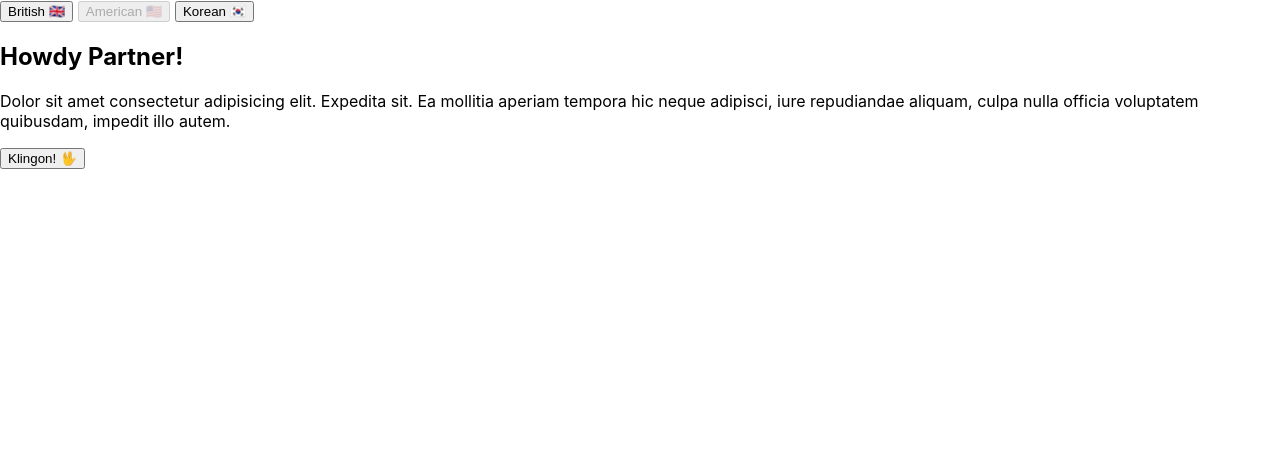
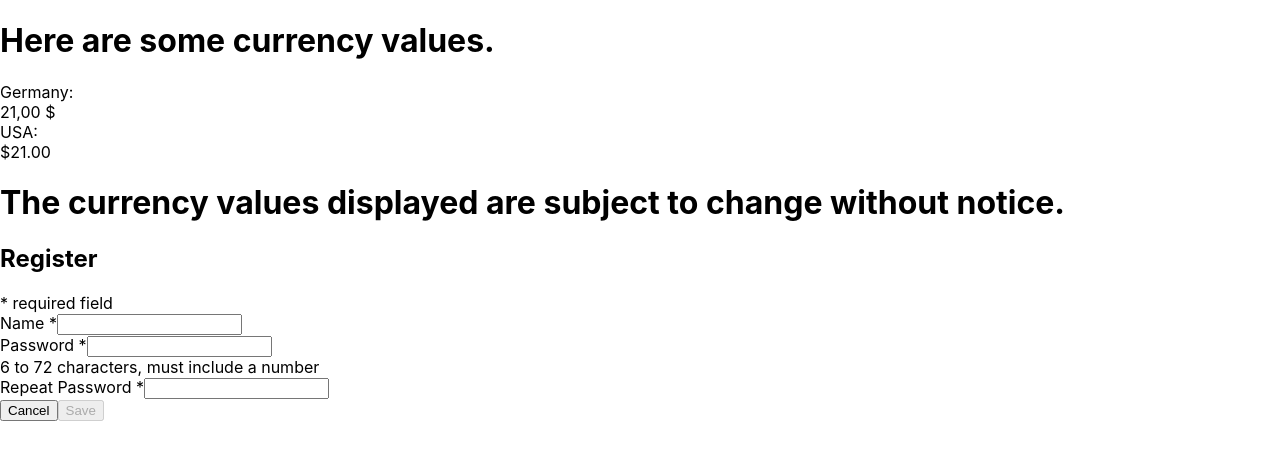
Before and after one commit to JKDev117/react-playground, a React (Create React App) app: page / in a window 1280 px wide. Shown: the top 460 px of the page. Built offline with nearby package versions, Linux system fonts and the light colour scheme.

Commit message:
commit for 14.17

```diff
--- a/src/index.js
+++ b/src/index.js
@@ -1,7 +1,7 @@
 import React from 'react';
 import ReactDOM from 'react-dom';
-//import App from './playingwithdanger/App'; //14.14
-//import App from './App'; //comment this out for 14.14
+import App from './playingwithdanger/App'; //14.17
+//import App from './App'; //comment this out for 14.14 & above
 //import App from './paltrows-power-toes/App'; //14.14 //comment this out for 14.15 & above
 import './index.css';
 import HelloWorld from './state-drills/HelloWorld';
@@ -14,17 +14,15 @@ import RegistrationForm from './registrationForm/registrationForm'; //14.17
 
 ReactDOM.render (
         <>
+            {/* 14.17 */}
+            <App />
 
-            {/* 14.17
-            <App />
-            */}
+            {/* 14.17  */}
+            <RegistrationForm />
 
-            {/* 14.17
-            <RegistrationForm />
-            */}
 
             {/* 14.15 //Comment this out for 14.17 */}
-            <AppLang />
+            {/* <AppLang /> */}
 
             {/* //14.14
             <BrowserRouter>
```
